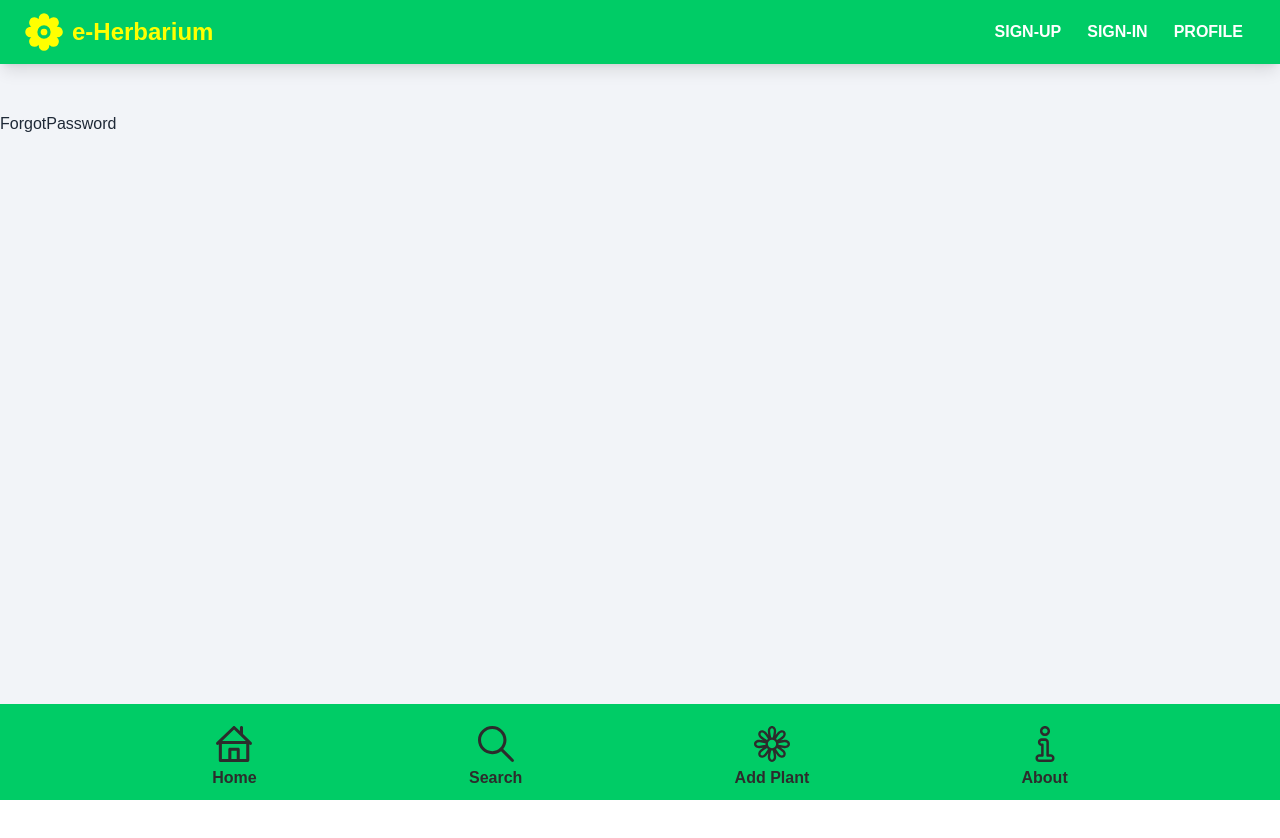
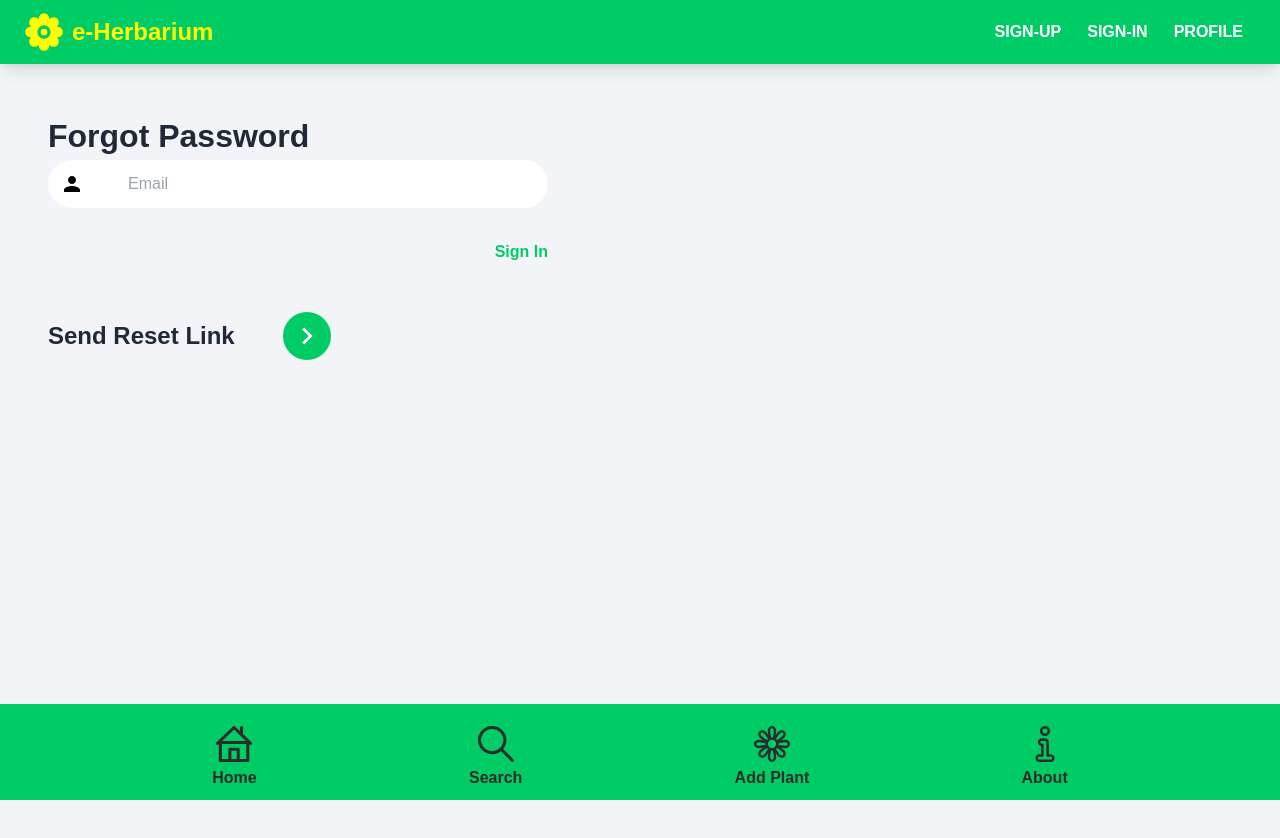
Before and after one commit to ahmed-razic/e-herbarium, a React (Create React App) app: page /forgot-password in a window 1280 px wide. Shown: the top 838 px of the page. Before the commit the page ends 800 px from the top, so only its background shows below. Built offline with nearby package versions, Linux system fonts and the light colour scheme.

Commit message:
added ForgotPassword

```diff
--- a/src/App.js
+++ b/src/App.js
@@ -1,4 +1,6 @@
 import { BrowserRouter as Router, Route, Routes } from 'react-router-dom'
+import { ToastContainer, toast } from 'react-toastify'
+import 'react-toastify/dist/ReactToastify.css'
 import Home from './pages/Home'
 import Profile from './pages/Profile'
 import SignIn from './pages/SignIn'
@@ -41,6 +43,7 @@
           </Router>
         </AlertProvider>
       </PlantProvider>
+      <ToastContainer />
     </>
   )
 }
--- a/src/pages/ForgotPassword.jsx
+++ b/src/pages/ForgotPassword.jsx
@@ -1,4 +1,56 @@
+import { useState } from 'react'
+import { Link } from 'react-router-dom'
+import { getAuth, sendPasswordResetEmail } from 'firebase/auth'
+import { toast } from 'react-toastify'
+import { ReactComponent as ArrowRightIcon } from '../assets/svg/keyboardArrowRightIcon.svg'
+
 function ForgotPassword() {
-  return <div>ForgotPassword</div>
+  const [email, setEmail] = useState('')
+
+  const onChange = (e) => {
+    setEmail(e.target.value)
+  }
+
+  const onSubmit = async (e) => {
+    e.preventDefault()
+
+    try {
+      const auth = getAuth()
+      await sendPasswordResetEmail(auth, email)
+      toast.success('Email with reset password link was sent')
+    } catch (error) {
+      toast.error('Something went wrong. Reset email was not sent.')
+    }
+  }
+  return (
+    <div className='pageContainer'>
+      <header>
+        <p className='pageHeader'>Forgot Password</p>
+      </header>
+      <main>
+        <form onSubmit={onSubmit}>
+          <input
+            className='emailInput'
+            type='email'
+            name='email'
+            id='email'
+            placeholder='Email'
+            value={email}
+            onChange={onChange}
+          />
+          <Link className='forgotPasswordLink' to='/sign-in'>
+            Sign In
+          </Link>
+          <div className='signInBar'>
+            <div className='signInText'>Send Reset Link</div>
+            <button className='signInButton'>
+              <ArrowRightIcon fill='#ffffff' width='34px' height='34px' />
+            </button>
+          </div>
+        </form>
+      </main>
+    </div>
+  )
 }
+
 export default ForgotPassword
```
